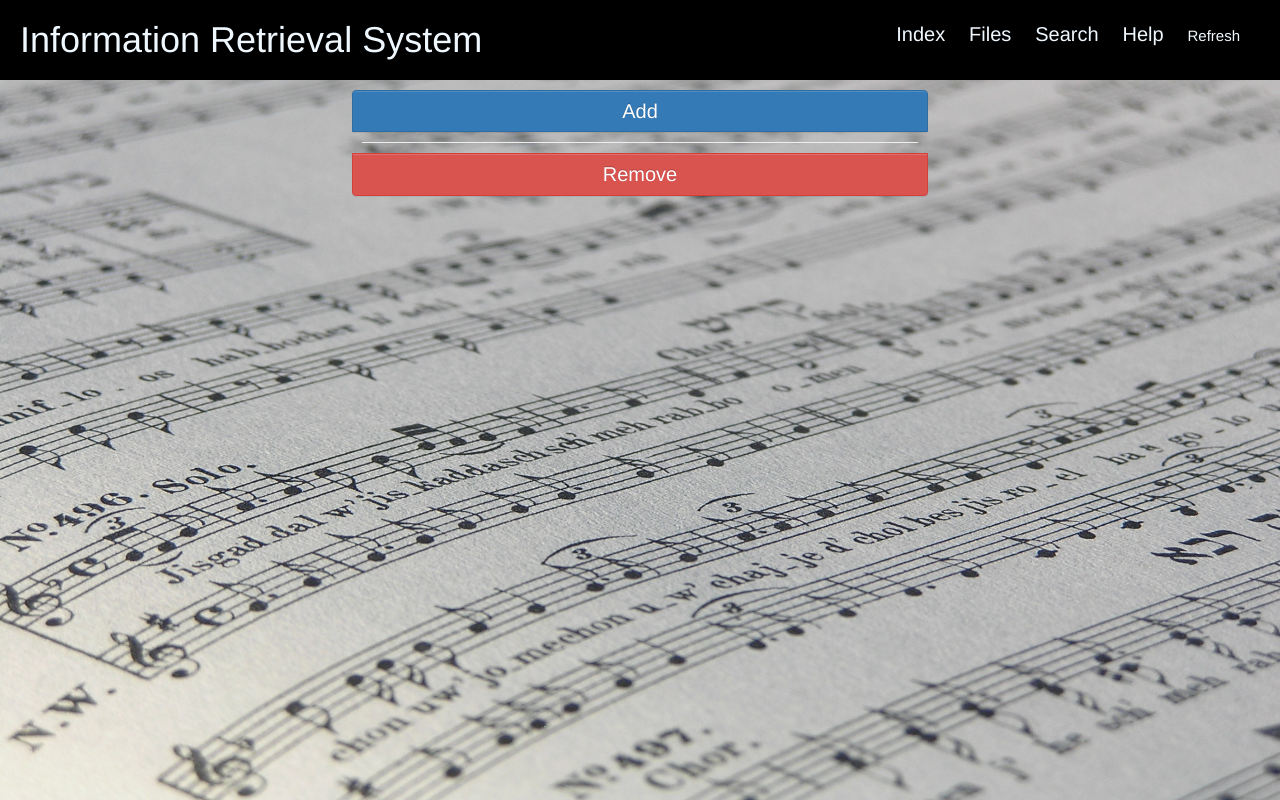
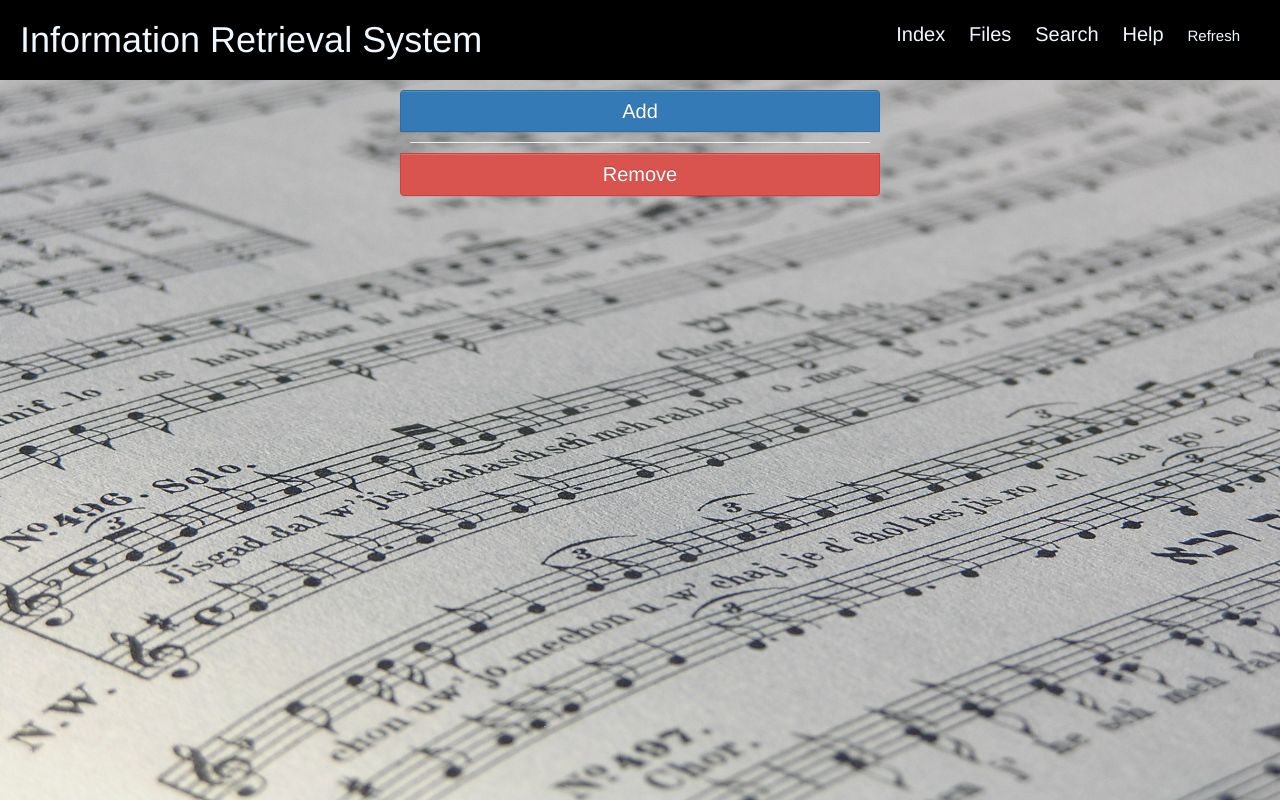
Before and after one commit to NaorHai/IRWebApp, a website: page files.html in a window 1280 px wide. Drawn offline with nearby package versions, Linux system fonts and the light colour scheme; no server answers.

```diff
--- a/includes/style.css
+++ b/includes/style.css
@@ -131,7 +131,7 @@
 .files_container > nav > .btn-group-vertical {
     display: block;
     margin: 0 auto;
-    width: 50%;
+    width: 480px;
     margin-bottom: 20px;
 }
 
```
